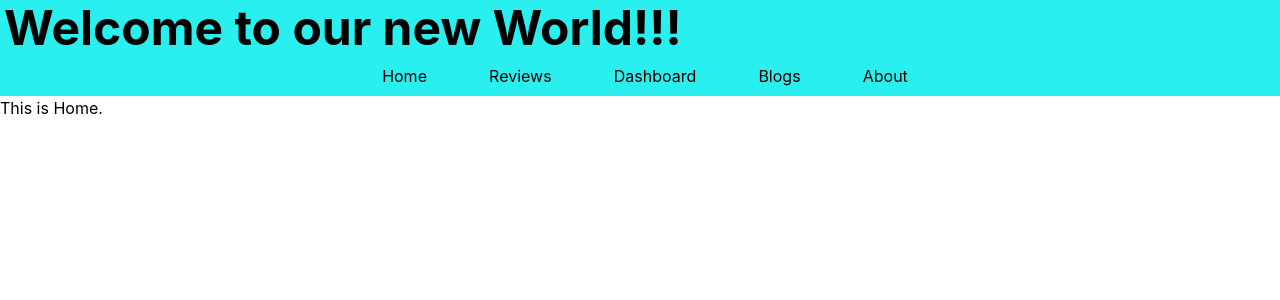
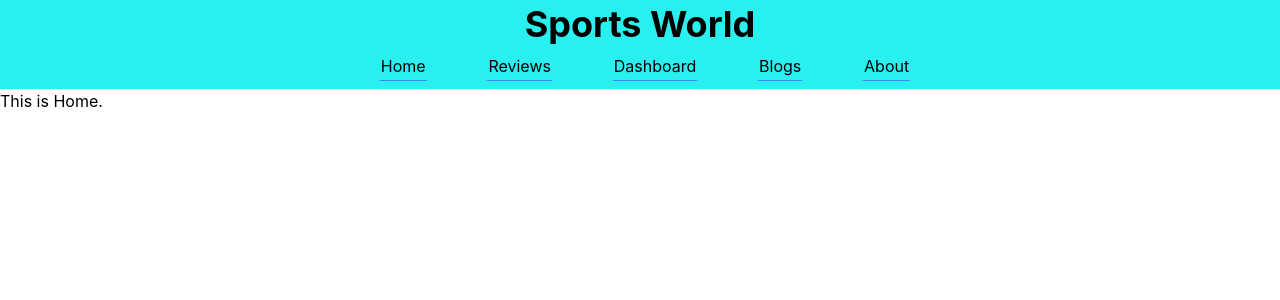
Before and after one commit to shahriar-kasem/product-analysis-website, a React (Create React App) app: page / in a window 1280 px wide. Shown: the top 300 px of the page. Built offline with nearby package versions, Linux system fonts and the light colour scheme.

Commit message:
added title name and favicon

```diff
--- a/public/index.html
+++ b/public/index.html
@@ -24,7 +24,7 @@
       work correctly both with client-side routing and a non-root public URL.
       Learn how to configure a non-root public URL by running `npm run build`.
     -->
-    <title>React App</title>
+    <title>Sports World</title>
   </head>
   <body>
     <noscript>You need to enable JavaScript to run this app.</noscript>
--- a/src/components/Header/Header.css
+++ b/src/components/Header/Header.css
@@ -9,9 +9,11 @@
 }
 .link-container a{
     margin-left: 10px;
-
+    border-bottom: 1px solid rgba(71, 71, 255, 0.619);
+    padding: 2px;
+    border-radius: 2px;
 }
 .link-container a:hover{
-    color: orange;
+    color: rgba(255, 166, 0, 0.936);
     border-bottom: 1px solid tomato;
 }
--- a/src/components/Header/Header.js
+++ b/src/components/Header/Header.js
@@ -6,7 +6,7 @@ const Header = () => {
     return (
         <div className='header-container pb-2'>
             <div>
-                <h1 className='text-5xl font-bold p-1 mb-2'>Welcome to our new World!!!</h1>
+                <h1 className='text-center text-4xl font-bold p-1 mb-1'>Sports World</h1>
             </div>
             <div className='link-container'>
                 <Link to='/'>Home</Link>
```
Also changed, not shown: 1 other file (tests, documents, lock files or other folders).
